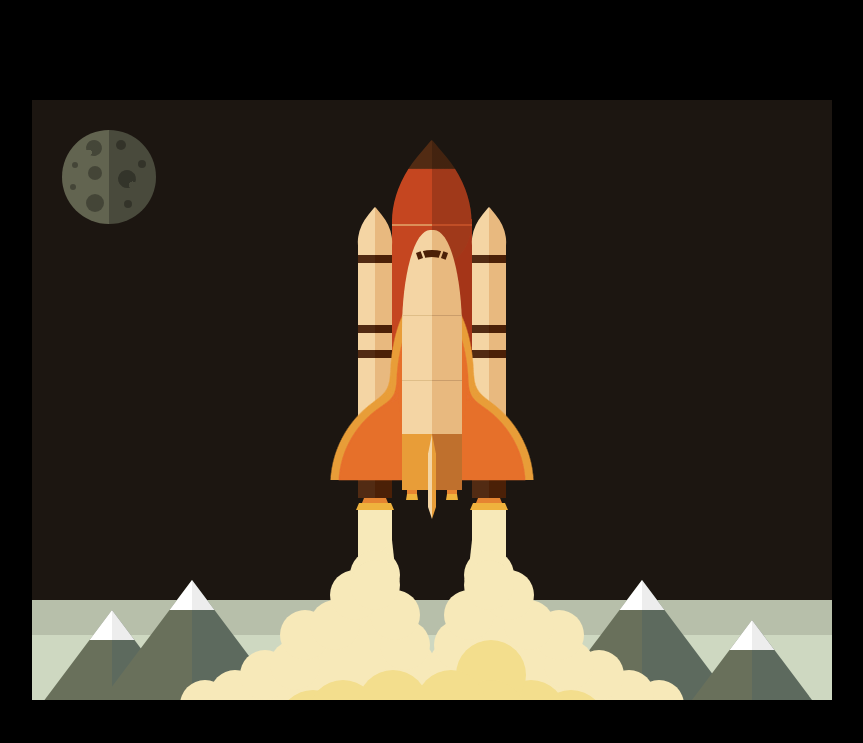
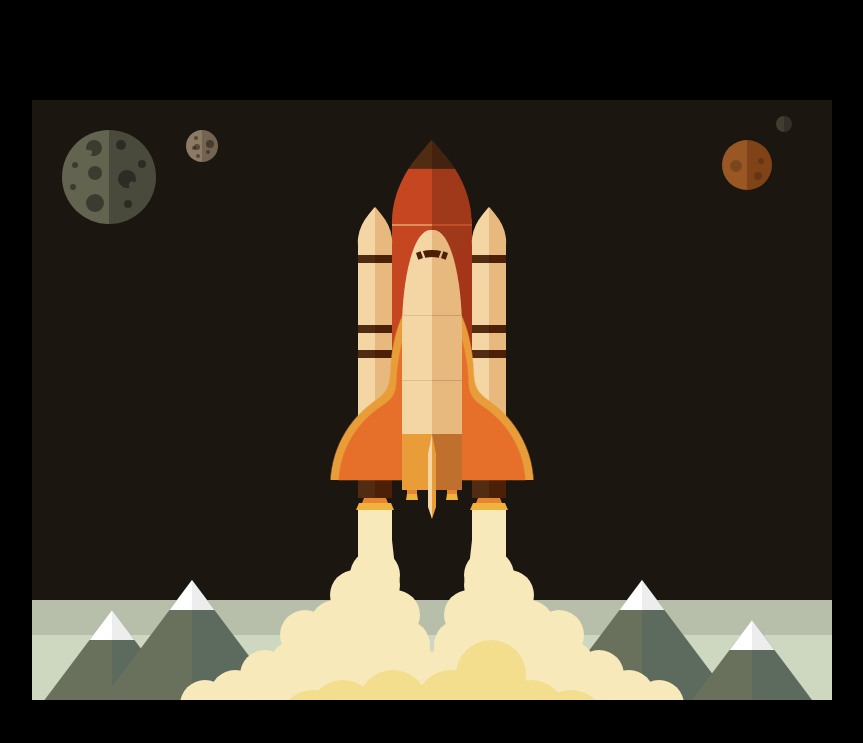
Before and after one commit to jimmaaay/CSS-Space-Scene, a website: page src/index.html in a window 1280 px wide. Shown: the whole page, without its empty margins (208-1071 px from the left). Drawn offline with nearby package versions, Linux system fonts and the light colour scheme; files that its build step writes are made by us from their sources.

Commit message:
Finished adding planets

```diff
--- a/src/index.html
+++ b/src/index.html
@@ -92,6 +92,24 @@
         <span class="planet__crater planet__crater--8 planet__crater--not-round"></span>
         <span class="planet__crater planet__crater--9"></span>
       </div>
+
+      <div class="planet planet--2">
+        <span class="planet__crater planet__crater--1"></span>
+        <span class="planet__crater planet__crater--2"></span>
+        <span class="planet__crater planet__crater--3"></span>
+        <span class="planet__crater planet__crater--4"></span>
+        <span class="planet__crater planet__crater--5"></span>
+        <span class="planet__crater planet__crater--6"></span>
+      </div>
+
+      <div class="planet planet--3">
+        <span class="planet__crater planet__crater--1"></span>
+        <span class="planet__crater planet__crater--2"></span>
+        <span class="planet__crater planet__crater--3"></span>
+      </div>
+
+      <div class="planet planet--4"></div>
+
     </section>
 
     <section class="earth">
--- a/src/styles/_planet.scss
+++ b/src/styles/_planet.scss
@@ -4,9 +4,10 @@
   position: absolute;
 
   &__crater {
+    --craterOpacity: 0.4;
     position: absolute;
     border-radius: 50%;
-    background: rgba(0,0,0,0.3);
+    background: rgba(0,0,0,var(--craterOpacity));
     width: var(--dimensions);
     height: var(--dimensions);
 
@@ -14,7 +15,7 @@
       background: radial-gradient(
         circle at 90% 30%,
         rgba(0,0,0,0) calc(var(--dimensions) / 5),
-        rgba(0,0,0,0.3) calc(var(--dimensions) / 5)
+        rgba(0,0,0,0.4) calc(var(--dimensions) / 5)
       );
     }
 
@@ -89,4 +90,94 @@
 
   }
 
+
+  &--2 {
+    background: linear-gradient(to right, #8c7a62 50%, #736451 50%);
+    height: 3.2em;
+    width: 3.2em;
+    top: 3em;
+    left: 15.4em;
+
+    .planet__crater {
+
+      &--1 {
+        --dimensions: 0.4em;
+        top: 0.6em;
+        left: 0.8em;
+      }
+
+      &--2 {
+        --dimensions: 0.6em;
+        top: 1.4em;
+        left: 0.8em;
+      }
+
+      &--3 {
+        --dimensions: 0.4em;
+        top: 1.6em;
+        left: 0.6em;
+      }
+
+      &--4 {
+        --dimensions: 0.4em;
+        top: 2.4em;
+        left: 1em;
+      }
+
+      &--5 {
+        --dimensions: 0.8em;
+        top: 1em;
+        left: 2em;
+      }
+
+      &--6 {
+        --dimensions: 0.4em;
+        top: 2em;
+        left: 2em;
+      }
+
+    }
+
+  }
+
+  &--3 {
+    background: linear-gradient(to right, #995823 50%, #804317 50%);
+    height: 5em;
+    width: 5em;
+    top: 4em;
+    right: 6em;
+
+    .planet__crater {
+      --craterOpacity: 0.2;
+
+      &--1 {
+        --dimensions: 1.2em;
+        top: 2em;
+        left: 0.8em;
+      }
+
+      &--2 {
+        --dimensions: 0.6em;
+        top: 1.8em;
+        right: 0.8em;
+      }
+
+      &--3 {
+        --dimensions: 0.8em;
+        top: 3.2em;
+        right: 1em;
+      }
+
+    }
+
+  }
+
+  &--4 {
+    background: linear-gradient(to right, #433c31 50%, #332f2a 50%);
+    width: 1.6em;
+    height: 1.6em;
+    right: 4em;
+    top: 1.6em;
+  }
+
 }
```
